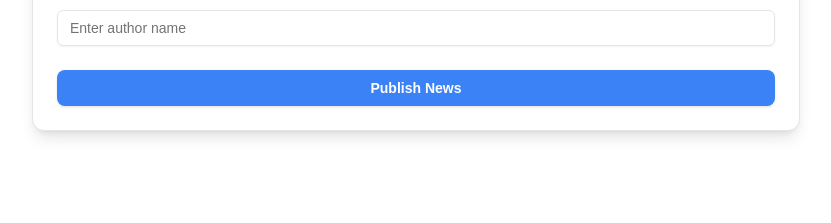
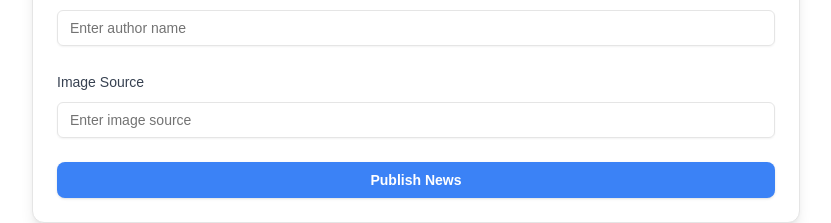
Before and after one commit to newscope-in/newsscope2, a Next.js app: page /author/publish in a window 1280 px wide. Shown: the part 823-1046 px from the top of the page, without its empty margins (224-1055 px from the left). Before the commit the page ends 994 px from the top, so only its background shows below. Built offline with nearby package versions, Linux system fonts and the light colour scheme.

Commit message:
Added functionality to add image source

```diff
--- a/app/admin/(panel)/news/edit/[id]/page.tsx
+++ b/app/admin/(panel)/news/edit/[id]/page.tsx
@@ -17,6 +17,7 @@ export default function EditNewsPage() {
     thumbnail: "",
     videoLink: "",
     category: "",
+    imageSource: "",
     author: "",
   });
   const [isLoading, setIsLoading] = useState(false);
@@ -207,6 +208,21 @@ export default function EditNewsPage() {
           />
         </div>
 
+        <div>
+          <label htmlFor="imageSource" className="block text-sm font-medium mb-2">
+            Image Source
+          </label>
+          <input
+            type="text"
+            id="imageSource"
+            name="imageSource"
+            value={newsData.imageSource}
+            onChange={handleInputChange}
+            required
+            className="w-full px-4 py-2 border border-gray-300 rounded focus:outline-none focus:ring-2 focus:ring-blue-500"
+          />
+        </div>
+
         {/* Submit Button */}
         <button
           type="submit"
--- a/app/api/news/route.ts
+++ b/app/api/news/route.ts
@@ -4,8 +4,6 @@ import { z } from "zod";
 import News from "@/models/News";
 import connectDB from "@/lib/mongoDb";
 import checkAuthentication from "@/lib/checkAuthentication";
-
-
 
 const newsFormSchema = z.object({
   title: z.string().min(1, "Title is required"),
@@ -14,6 +12,7 @@ const newsFormSchema = z.object({
   videoLink: z.string().url("Invalid video URL").optional().nullable(),
   category: z.string().min(1, "Category is required"),
   author: z.string().min(1, "Author is required"),
+  imageSource: z.string().optional().nullable().or(z.literal("")),
 });
 
 export async function POST(request: NextRequest): Promise<NextResponse> {
@@ -39,9 +38,13 @@ export async function POST(request: NextRequest): Promise<NextResponse> {
       title: formData.get('title') as string,
       description: formData.get('description') as string,
       thumbnail: formData.get('thumbnail') as string,
-      videoLink: formData.get('videoLink') as string || null,
+      imageSource: formData.get('imageSource') as string || null,
       category: formData.get('category') as string,
       author: formData.get('author') as string || "Admin",
+      videoLink: formData.get('videoLink') as string || null,
+
+
+
     };
 
     // Validate the data using Zod schema
--- a/app/news/[id]/page.tsx
+++ b/app/news/[id]/page.tsx
@@ -34,6 +34,8 @@ async function getNewsArticle(id: string) {
   try {
     const res = await fetch(newUrl, { cache: "no-store" });
     if (!res.ok) throw new Error("Failed to fetch news article from new domain");
+    // console.log(await res.json()).data);
+
     return (await res.json()).data;
   } catch (error) {
     console.warn("Fetching from new domain failed, trying old domain:", error);
@@ -57,6 +59,7 @@ export default function NewsArticlePage({
       try {
         const { id } = await params;
         const article = await getNewsArticle(id);
+        console.log(article)
         setNewsArticle(article);
 
         const parsedDesc = await parseMarkdownToHtml(article.description);
@@ -129,6 +132,7 @@ export default function NewsArticlePage({
             )}
           </div>
         </Card>
+        <p> Image Source: {newsArticle.imageSource}</p>
       </article>
     </main>
   );
--- a/components/CreateNewsForm.tsx
+++ b/components/CreateNewsForm.tsx
@@ -29,24 +29,31 @@ export default function CreateNewsForm() {
     description: "",
     thumbnail: "",
     videoLink: "",
+    imageSource: "",
     category: "",
     author: "",
+
   });
 
   const handleSubmit = async (e: React.FormEvent) => {
     e.preventDefault();
     setIsLoading(true);
 
+
+
     const requestData = new FormData();
     Object.entries(formData).forEach(([key, value]) => {
-      if (value) requestData.append(key, value);
+      if (value) requestData.append(key, value.toString());
     });
+
+    console.log(formData);
 
     try {
       const response = await fetch("/api/news", {
         method: "POST",
         body: requestData,
       });
+
 
       if (!response.ok) {
         throw new Error("Failed to create news");
@@ -67,6 +74,7 @@ export default function CreateNewsForm() {
   ) => {
     const { name, value } = e.target;
     setFormData((prev) => ({ ...prev, [name]: value }));
+    console.log(formData)
   };
 
   return (
@@ -118,6 +126,14 @@ export default function CreateNewsForm() {
             required
             placeholder="Enter author name"
           />
+          <TextInput
+            label="Image Source"
+            name="imageSource"
+            value={formData.imageSource}
+            onChange={handleChange}
+            required
+            placeholder="Enter image source"
+          />
         </form>
       </CardContent>
       <CardFooter>
--- a/models/News.ts
+++ b/models/News.ts
@@ -9,6 +9,7 @@ export interface INews extends Document {
   videoLink?: string;
   category: string;
   author: string; // Author as string (name)
+  imageSource: string;
   createdAt: Date;
   updatedAt: Date;
 }
@@ -32,6 +33,11 @@ const newsSchema = new Schema<INews>(
       type: String,
       required: false,
     },
+    imageSource: {
+      type: String,
+      required: true,
+
+    },
     category: {
       type: String,
       required: true,
```
Also changed, not shown: 1 other file (tests, documents, lock files or other folders).
